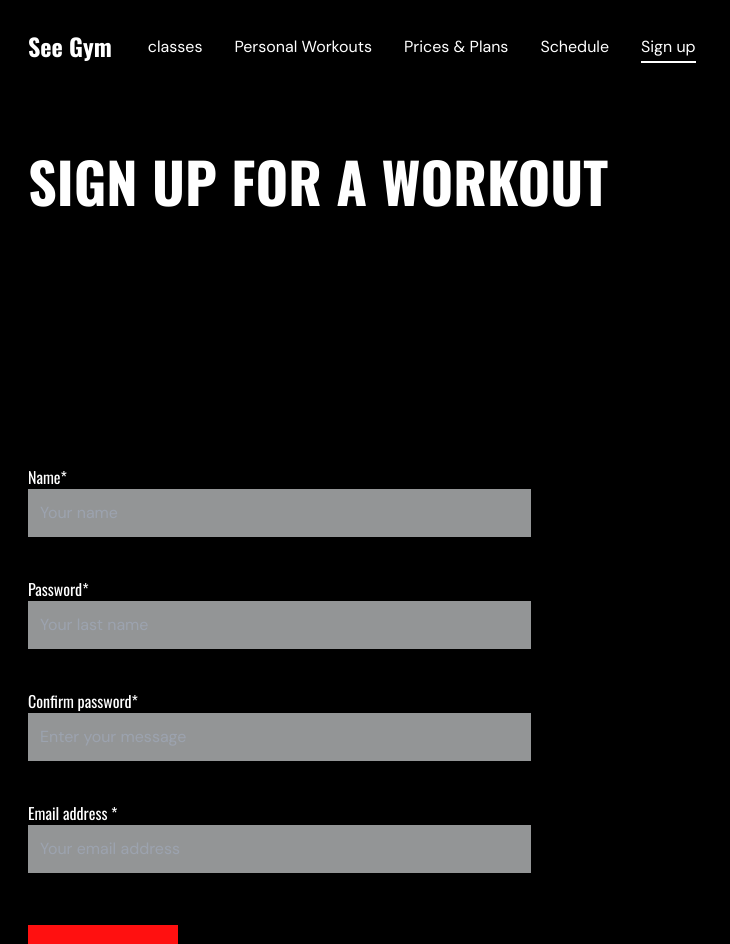
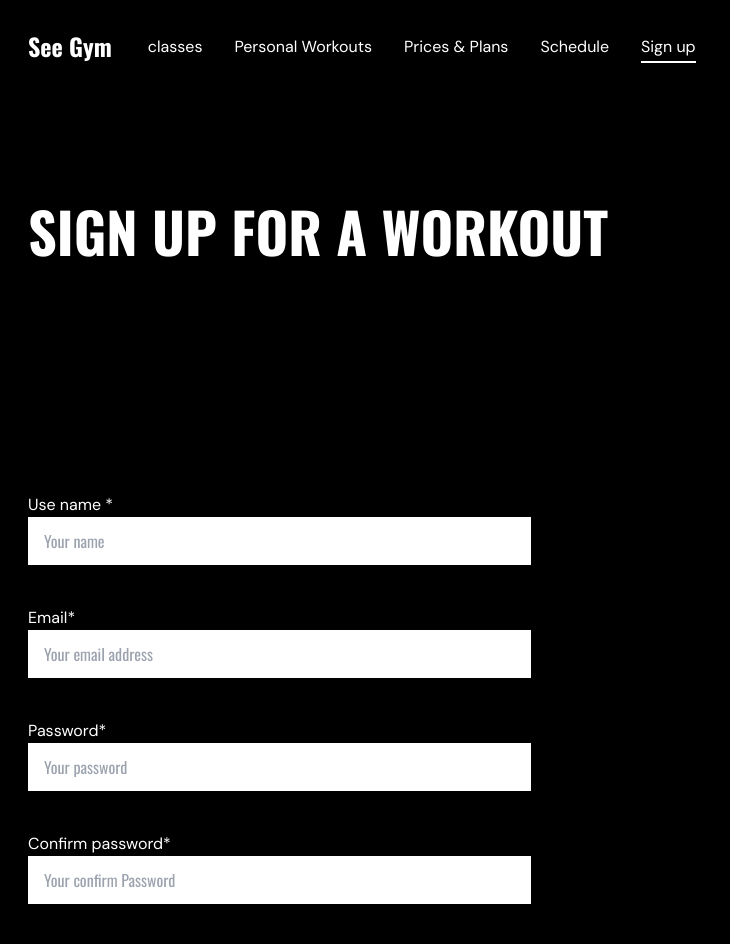
Before and after one commit to phatdo1998/Project-Seegym, a React (Create React App) app: page /signup in a window 1280 px wide. Shown: the top 944 px of the page, without its empty margins (0-730 px from the left). Built offline with nearby package versions, Linux system fonts and the light colour scheme.

Commit message:
fix signup

```diff
--- a/src/Layout/DefaultLayout/index.jsx
+++ b/src/Layout/DefaultLayout/index.jsx
@@ -7,8 +7,6 @@ function DefaultLayout({ children, ...props }) {
     <div className="">
       <Navbar isMobile={isMobile} />
       <div className="">{children}</div>
-      {/* <About /> */}
-      {/* <Ready /> */}
       <Footer />
     </div>
   );
--- /dev/null
+++ b/src/component/InputField/TextField.jsx
@@ -0,0 +1,25 @@
+import React from "react";
+import { ErrorMessage, useField } from "formik";
+
+const TextField = ({ lable, ...props }) => {
+  const [field] = useField(props);
+
+  return (
+    <div className="flex flex-col w-full text-white">
+      <label className="font-sans" htmlFor={field.name}>
+        {lable}
+      </label>
+      <input
+        key="name"
+        className="w-full xl:w-[503px]  py-[12px] pl-4 pr-14 text-black"
+        {...field}
+        {...props}
+      />
+      <div className="text-red-500 h-[25px] my-2">
+        <ErrorMessage name={field.name} className="text-white" />
+      </div>
+    </div>
+  );
+};
+
+export default TextField;
--- a/src/component/Pages/SignUp/index.jsx
+++ b/src/component/Pages/SignUp/index.jsx
@@ -1,17 +1,21 @@
-import { useFormik } from "formik";
+import { Formik, Form } from "formik";
 import * as Yup from "yup";
 import { useNavigate } from "react-router-dom";
 
+import TextField from "../../InputField/TextField";
+
 function SignUp() {
   const navigate = useNavigate();
-  const formik = useFormik({
-    initialValues: {
+
+  return (
+    <Formik
+      initialValues={{
         name: "",
+        email: "",
         password: "",
-      email: "",
         confirmPassword: "",
-    },
-    validationSchema: Yup.object({
+      }}
+      validationSchema={Yup.object({
         name: Yup.string()
           .required("vui lòng nhập tên của bạn")
           .min(8, "vui lòng  nhập ít nhất 8 kí tự"),
@@ -31,94 +35,61 @@ function SignUp() {
             [Yup.ref("password"), null],
             "mật khẩu nhập lại không trùng khớp"
           ),
-    }),
-    onSubmit: (values) => {
+      })}
+      onSubmit={() => {
         navigate("/");
-    },
-  });
-
-  return (
-    <div className="bg-black">
+      }}
+    >
+      {(formik) => (
+        <div className="bg-black ">
           <div className=" text-white flex justify-center items-center px-4 w-[341] h-[170px] xl:px-0">
-        <div className="w-[1224px] h-[240px] flex items-center 2xl:mt-[100px] ">
+            <div className="w-[1224px] h-[240px] flex items-center xl:mt-[100px] ">
               <h1 className="font-extrabold xl:text-[56px] text-[36px] w-[230px] xl:w-full">
                 SIGN UP FOR A WORKOUT{" "}
               </h1>
             </div>
           </div>
-      <div className="bg-black">
+          <div className="bg-black mt-[50px]">
             <div className="flex items-center justify-center px-4">
-          <div className="xl:w-[1224px] xl:h-[752px] text-white flex items-center h-[565px] w-full xl:mt-[80px]">
-            <form
-              onSubmit={formik.handleSubmit}
-              className="flex flex-col text-black flex-1"
-            >
-              <label className="text-white">Name*</label>
-              <input
-                color="red"
+              <div className="xl:w-[1224px] xl:h-[752px] text-black flex items-center h-[565px] w-full xl:mt-[80px]">
+                <Form className="w-full">
+                  <TextField
+                    name="name"
+                    lable="Use name *"
                     placeholder="Your name"
                     type="text"
-                name="name"
-                id="name"
-                value={formik.values.name}
-                onChange={formik.handleChange}
-                className="xl:py-3 xl:pl-3 py-[12px] pl-2 pr-14 xl:w-[503px]  bg-[rgba(245,248,251,.6);] text-black text-base font-sans "
                   />
 
-              <p className="text-red-600 min-h-[24px]">{formik.errors.name}</p>
-
-              <label className="text-white mt-4">Password*</label>
-              <input
+                  <TextField
+                    name="email"
+                    lable="Email*"
+                    placeholder="Your email address"
                     type="text"
-                placeholder="Your last name"
-                name="password"
-                id="password"
-                value={formik.values.lastName}
-                onChange={formik.handleChange}
-                className="xl:py-3 xl:pl-3 py-[12px] pl-2 pr-14 xl:w-[503px] bg-[rgba(245,248,251,.6);] text-base font-sans "
-              />
-              <p className="text-red-600 min-h-[24px]">
-                {formik.errors.password}
-              </p>
-
-              <label className="text-white mt-4">Confirm password*</label>
-              <input
-                type="text"
-                placeholder="Enter your message"
-                name="confirmPassword"
-                id="confirmPassword"
-                value={formik.values.massage}
-                onChange={formik.handleChange}
-                className="xl:py-3 xl:pl-3 py-[12px] pl-2 pr-14 xl:w-[503px] bg-[rgba(245,248,251,.6);] text-base font-sans"
-              />
-              <p className="text-red-600 min-h-[24px]">
-                {formik.errors.confirmPassword}
-              </p>
-
-              <label className=" text-white mt-4">Email address *</label>
-              <input
-                type="email"
-                placeholder="Your email address"
-                name="email"
-                id="email"
-                value={formik.values.email}
-                onChange={formik.handleChange}
-                className="xl:py-3 xl:pl-3 py-[12px] pl-2 pr-14 xl:w-[503px] bg-[rgba(245,248,251,.6);] text-base font-sans"
                   />
 
-              <p className="text-red-600 min-h-[24px]">{formik.errors.email}</p>
+                  <TextField
+                    name="password"
+                    lable="Password*"
+                    placeholder="Your password"
+                    type="password"
+                  />
 
-              <button
-                type="submit"
-                className="bg-[#FF1010] px-[50px] py-[15px] w-[150px] hover:bg-slate-800 transition-all duration-500 mt-7"
-              >
+                  <TextField
+                    name="confirmPassword"
+                    lable="Confirm password*"
+                    placeholder="Your confirm Password"
+                    type="password"
+                  />
+                  <button type="submit" className="btn mt-5">
                     SUBMIT
                   </button>
-            </form>
+                </Form>
               </div>
             </div>
           </div>
         </div>
+      )}
+    </Formik>
   );
 }
 
```
Lines whose indentation alone changed are shown as unchanged.
